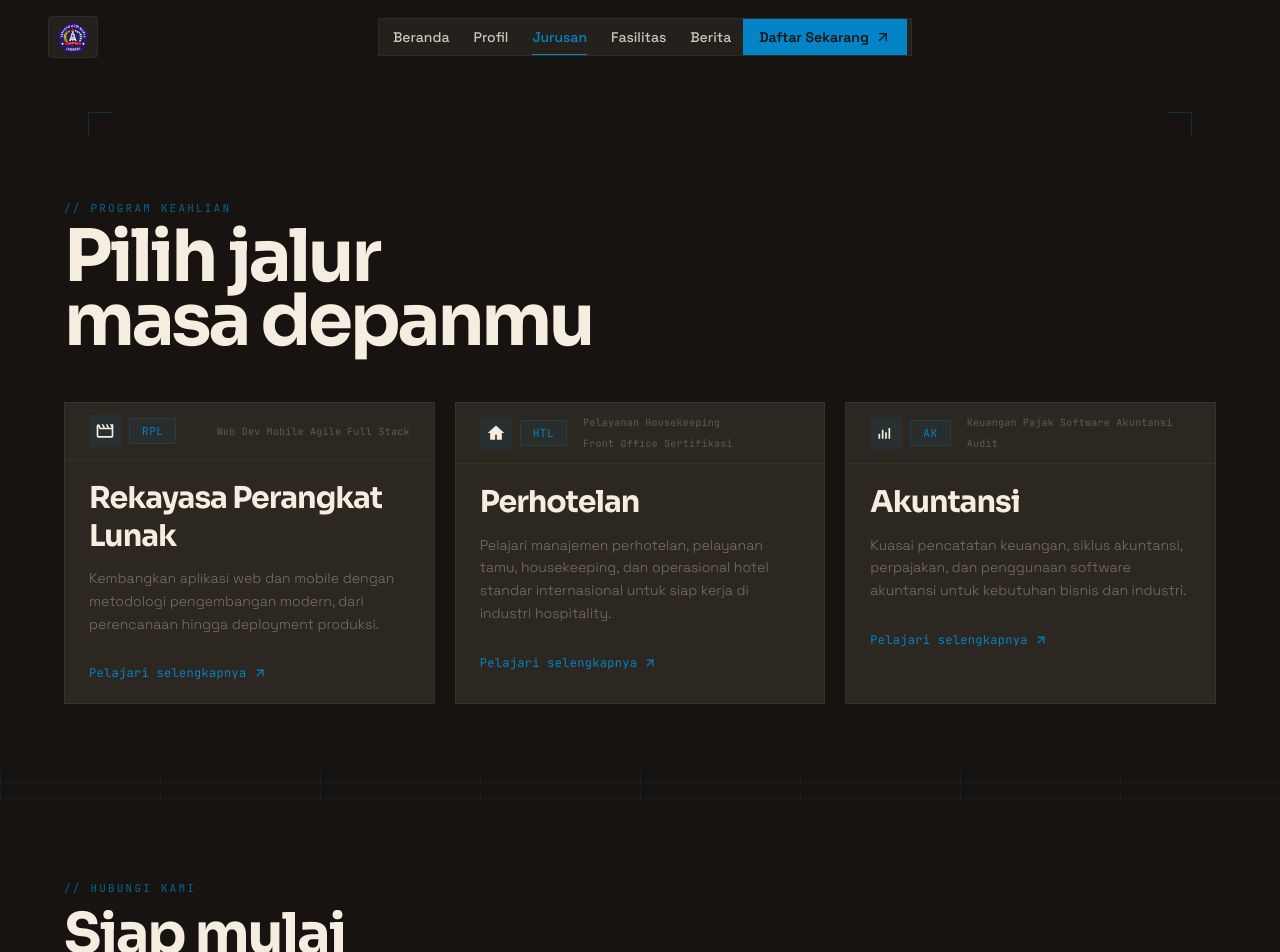
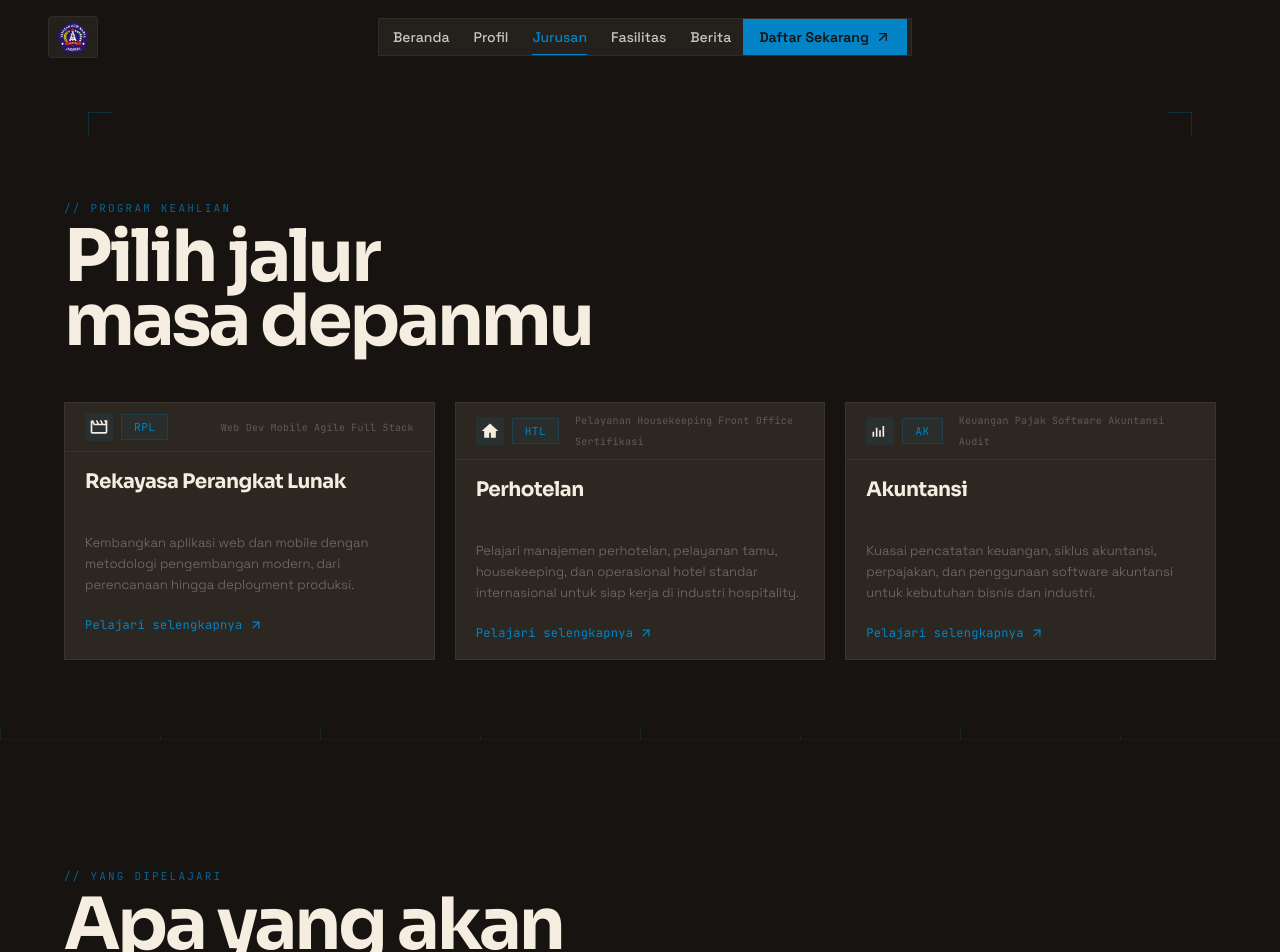
Before and after one commit to max-tantan/react-ts-landing-page-3d, a React (Vite) app: page /jurusan in a window 1280 px wide. Shown: the top 952 px of the page. Built offline with nearby package versions, Linux system fonts and the light colour scheme.

Commit message:
feat: integrate BlurText component for enhanced text animations across multiple pages

```diff
--- a/package.json
+++ b/package.json
@@ -11,6 +11,7 @@
   },
   "dependencies": {
     "framer-motion": "^12.42.2",
+    "motion": "^12.42.2",
     "ogl": "^1.0.11",
     "react": "^19.2.7",
     "react-dom": "^19.2.7",
--- a/src/components/sections/Hero.tsx
+++ b/src/components/sections/Hero.tsx
@@ -42,6 +42,9 @@ export function Hero() {
 
           <BlurText
             text="Membangun Generasi Siap Kerja dan Siap Dunia"
+            delay={150}
+            animateBy="words"
+            direction="bottom"
             className="mt-4 max-w-4xl justify-center font-display text-[clamp(2.25rem,7vw,5.5rem)] leading-[0.85] tracking-[-3px] text-copy"
           />
 
--- a/src/components/ui/BlurText.tsx
+++ b/src/components/ui/BlurText.tsx
@@ -1,69 +1,121 @@
-import { useEffect, useRef, useState } from 'react'
-import { motion } from 'framer-motion'
+import { motion } from 'motion/react';
+import { useEffect, useRef, useState, useMemo } from 'react';
 
 type BlurTextProps = {
-  text: string
-  className?: string
-}
+  text?: string;
+  delay?: number;
+  className?: string;
+  animateBy?: 'words' | 'letters';
+  direction?: 'top' | 'bottom';
+  threshold?: number;
+  rootMargin?: string;
+  animationFrom?: Record<string, number | string>;
+  animationTo?: Record<string, number | string>[];
+  easing?: (t: number) => number;
+  onAnimationComplete?: () => void;
+  stepDuration?: number;
+};
 
-export function BlurText({ text, className }: BlurTextProps) {
-  const ref = useRef<HTMLParagraphElement>(null)
-  const [visible, setVisible] = useState(false)
-  const words = text.split(' ')
+const buildKeyframes = (from: Record<string, number | string>, steps: Record<string, number | string>[]) => {
+  const keys = new Set([...Object.keys(from), ...steps.flatMap(s => Object.keys(s))]);
+
+  const keyframes: Record<string, (number | string)[]> = {};
+  keys.forEach(k => {
+    keyframes[k] = [from[k], ...steps.map(s => s[k])];
+  });
+  return keyframes;
+};
+
+export function BlurText({
+  text = '',
+  delay = 200,
+  className = '',
+  animateBy = 'words',
+  direction = 'top',
+  threshold = 0.1,
+  rootMargin = '0px',
+  animationFrom,
+  animationTo,
+  easing = (t: number) => t,
+  onAnimationComplete,
+  stepDuration = 0.35,
+}: BlurTextProps) {
+  const elements = animateBy === 'words' ? text.split(' ') : text.split('');
+  const [inView, setInView] = useState(false);
+  const ref = useRef<HTMLParagraphElement>(null);
 
   useEffect(() => {
-    const el = ref.current
-    if (!el) return
-
+    if (!ref.current) return;
     const observer = new IntersectionObserver(
       ([entry]) => {
         if (entry.isIntersecting) {
-          setVisible(true)
-          observer.disconnect()
+          setInView(true);
+          observer.unobserve(ref.current!);
         }
       },
-      { threshold: 0.1 },
-    )
+      { threshold, rootMargin }
+    );
+    observer.observe(ref.current);
+    return () => observer.disconnect();
+  }, [threshold, rootMargin]);
 
-    observer.observe(el)
-    return () => observer.disconnect()
-  }, [])
+  const defaultFrom = useMemo(
+    () =>
+      direction === 'top'
+        ? { filter: 'blur(10px)', opacity: 0, y: -50 }
+        : { filter: 'blur(10px)', opacity: 0, y: 50 },
+    [direction]
+  );
+
+  const defaultTo = useMemo(
+    () => [
+      {
+        filter: 'blur(5px)',
+        opacity: 0.5,
+        y: direction === 'top' ? 5 : -5,
+      },
+      { filter: 'blur(0px)', opacity: 1, y: 0 },
+    ],
+    [direction]
+  );
+
+  const fromSnapshot = animationFrom ?? defaultFrom;
+  const toSnapshots = animationTo ?? defaultTo;
+
+  const stepCount = toSnapshots.length + 1;
+  const totalDuration = stepDuration * (stepCount - 1);
+  const times = Array.from({ length: stepCount }, (_, i) =>
+    stepCount === 1 ? 0 : i / (stepCount - 1)
+  );
 
   return (
-    <p
-      ref={ref}
-      className={className}
-      style={{
-        display: 'flex',
-        flexWrap: 'wrap',
-        justifyContent: 'center',
-        rowGap: '0.1em',
-      }}
-    >
-      {words.map((word, i) => (
-        <motion.span
-          key={`${word}-${i}`}
-          initial={{ filter: 'blur(10px)', opacity: 0, y: 50 }}
-          animate={
-            visible
-              ? {
-                  filter: ['blur(10px)', 'blur(5px)', 'blur(0px)'],
-                  opacity: [0, 0.5, 1],
-                  y: [50, -5, 0],
-                }
-              : { filter: 'blur(10px)', opacity: 0, y: 50 }
-          }
-          transition={{
-            duration: 0.7,
-            times: [0, 0.5, 1],
-            ease: 'easeOut',
-            delay: (i * 100) / 1000,
-          }}
-          style={{ display: 'inline-block', marginRight: '0.28em' }}
-        >
-          {word}
-        </motion.span>
-      ))}
+    <p ref={ref} className={className} style={{ display: 'flex', flexWrap: 'wrap' }}>
+      {elements.map((segment, index) => {
+        const animateKeyframes = buildKeyframes(fromSnapshot, toSnapshots);
+
+        const spanTransition = {
+          duration: totalDuration,
+          times,
+          delay: (index * delay) / 1000,
+          ease: easing,
+        };
+
+        return (
+          <motion.span
+            className="inline-block will-change-[transform,filter,opacity]"
+            key={index}
+            initial={fromSnapshot}
+            animate={inView ? animateKeyframes : fromSnapshot}
+            transition={spanTransition}
+            onAnimationComplete={
+              index === elements.length - 1 ? onAnimationComplete : undefined
+            }
+          >
+            {segment === ' ' ? '\u00A0' : segment}
+            {animateBy === 'words' && index < elements.length - 1 && '\u00A0'}
+          </motion.span>
+        );
+      })}
     </p>
-  )
+  );
 }
--- a/src/pages/Berita.tsx
+++ b/src/pages/Berita.tsx
@@ -1,5 +1,5 @@
 import { motion } from 'framer-motion'
-import { CornerBrackets, SectionDivider, GlareHover } from '../components'
+import { BlurText, CornerBrackets, SectionDivider, GlareHover } from '../components'
 import { fadeUp } from '../hooks/useFadeUp'
 
 type Student = {
@@ -190,14 +190,22 @@ export function Berita() {
           >
             // Berita & Kegiatan
           </motion.p>
-          <motion.h2
-            {...fadeUp(0.2)}
-            className="mt-2 max-w-3xl font-display text-[clamp(2.5rem,6vw,4.5rem)] font-bold leading-[0.9] tracking-[-3px] text-copy"
-          >
-            Kabar terbaru
-            <br />
-            dari YADIKA
-          </motion.h2>
+          <div className="mt-2 max-w-3xl font-display text-[clamp(2.5rem,6vw,4.5rem)] font-bold leading-[0.9] tracking-[-3px] text-copy">
+            <BlurText
+              text="Kabar terbaru"
+              delay={150}
+              animateBy="words"
+              direction="bottom"
+              className="my-0"
+            />
+            <BlurText
+              text="dari YADIKA"
+              delay={150}
+              animateBy="words"
+              direction="bottom"
+              className="my-0"
+            />
+          </div>
         </header>
 
         <div className="mt-16">
@@ -207,14 +215,22 @@ export function Berita() {
           >
             // Prestasi Siswa Terbaik
           </motion.p>
-          <motion.h3
-            {...fadeUp(0.35)}
-            className="mt-1 font-display text-2xl font-bold tracking-[-1px] text-copy md:text-3xl"
-          >
-            Siswa terbaik
-            <br />
-            dari setiap angkatan
-          </motion.h3>
+          <div className="mt-1 font-display text-2xl font-bold tracking-[-1px] text-copy md:text-3xl">
+            <BlurText
+              text="Siswa terbaik"
+              delay={150}
+              animateBy="words"
+              direction="bottom"
+              className="my-0"
+            />
+            <BlurText
+              text="dari setiap angkatan"
+              delay={150}
+              animateBy="words"
+              direction="bottom"
+              className="my-0"
+            />
+          </div>
         </div>
 
         <div className="mt-8 grid grid-cols-1 gap-5 md:grid-cols-3">
--- a/src/pages/Fasilitas.tsx
+++ b/src/pages/Fasilitas.tsx
@@ -1,5 +1,5 @@
 import { motion } from 'framer-motion'
-import { CornerBrackets, SectionDivider, GlareHover } from '../components'
+import { BlurText, CornerBrackets, SectionDivider, GlareHover } from '../components'
 import { fadeUp } from '../hooks/useFadeUp'
 
 const facilities = [
@@ -72,14 +72,22 @@ export function Fasilitas() {
           >
             // Fasilitas
           </motion.p>
-          <motion.h2
-            {...fadeUp(0.2)}
-            className="mt-2 max-w-3xl font-display text-[clamp(2.5rem,6vw,4.5rem)] font-bold leading-[0.9] tracking-[-3px] text-copy"
-          >
-            Sarana & prasarana
-            <br />
-            standar industri
-          </motion.h2>
+          <div className="mt-2 max-w-3xl font-display text-[clamp(2.5rem,6vw,4.5rem)] font-bold leading-[0.9] tracking-[-3px] text-copy">
+            <BlurText
+              text="Sarana & prasarana"
+              delay={150}
+              animateBy="words"
+              direction="bottom"
+              className="my-0"
+            />
+            <BlurText
+              text="standar industri"
+              delay={150}
+              animateBy="words"
+              direction="bottom"
+              className="my-0"
+            />
+          </div>
         </header>
 
         <div className="mt-12 grid grid-cols-1 gap-5 md:grid-cols-2 lg:grid-cols-3">
--- a/src/pages/Jurusan.tsx
+++ b/src/pages/Jurusan.tsx
@@ -1,5 +1,5 @@
 import { motion } from 'framer-motion'
-import { ArrowUpRight, CornerBrackets, SectionDivider, GlareHover } from '../components'
+import { BlurText, ArrowUpRight, CornerBrackets, SectionDivider, GlareHover } from '../components'
 import type { ProgramCard } from '../types'
 import { fadeUp } from '../hooks/useFadeUp'
 
@@ -57,9 +57,9 @@ function ProgramCardItem({ title, body, tags, code, icon }: ProgramCard) {
         {...fadeUp(0.2)}
         className="flex flex-col"
       >
-        <div className="flex items-center gap-4 border-b border-copy/5 px-6 py-3">
+        <div className="flex items-center gap-4 border-b border-copy/5 px-5 py-2.5">
           <div className="flex items-center gap-2">
-            <div className="flex h-8 w-8 items-center justify-center bg-accent/10">
+            <div className="flex h-7 w-7 items-center justify-center bg-accent/10">
               {icon}
             </div>
             <span className="tool-tag">{code}</span>
@@ -76,14 +76,16 @@ function ProgramCardItem({ title, body, tags, code, icon }: ProgramCard) {
           </div>
         </div>
 
-        <div className="flex flex-1 flex-col px-6 py-5">
-          <h3 className="font-display text-2xl font-bold leading-tight tracking-[-1px] text-copy md:text-3xl">
+        <div className="flex flex-1 flex-col px-5 py-4">
+          <h3 className="line-clamp-2 h-[3.5rem] font-display text-[1.25rem] font-bold leading-snug tracking-[-0.5px] text-copy">
             {title}
           </h3>
-          <p className="mt-3 max-w-[36ch] font-body text-sm font-light leading-relaxed text-muted">
-            {body}
-          </p>
-          <div className="mt-auto pt-6">
+          <div className="mt-2 flex-1">
+            <p className="line-clamp-5 font-body text-[0.8125rem] font-light leading-relaxed text-muted">
+              {body}
+            </p>
+          </div>
+          <div className="mt-auto pt-4">
             <span className="inline-flex items-center gap-1.5 font-mono text-xs tracking-wide text-accent">
               Pelajari selengkapnya
               <ArrowUpRight className="h-3.5 w-3.5" />
@@ -97,6 +99,7 @@ function ProgramCardItem({ title, body, tags, code, icon }: ProgramCard) {
 
 export function Jurusan() {
   return (
+    <>
     <section className="bg-base pt-28">
       <div className="px-6 pb-16 md:px-12 lg:px-16">
         <CornerBrackets className="relative mb-16 h-6" />
@@ -108,14 +111,22 @@ export function Jurusan() {
           >
             // Program Keahlian
           </motion.p>
-          <motion.h2
-            {...fadeUp(0.2)}
-            className="mt-2 font-display text-[clamp(2.5rem,6vw,4.5rem)] font-bold leading-[0.9] tracking-[-3px] text-copy"
-          >
-            Pilih jalur
-            <br />
-            masa depanmu
-          </motion.h2>
+          <div className="mt-2 font-display text-[clamp(2.5rem,6vw,4.5rem)] font-bold leading-[0.9] tracking-[-3px] text-copy">
+            <BlurText
+              text="Pilih jalur"
+              delay={150}
+              animateBy="words"
+              direction="bottom"
+              className="my-0"
+            />
+            <BlurText
+              text="masa depanmu"
+              delay={150}
+              animateBy="words"
+              direction="bottom"
+              className="my-0"
+            />
+          </div>
         </header>
 
         <div className="mt-12 grid grid-cols-1 gap-5 md:grid-cols-3">
@@ -127,5 +138,123 @@ export function Jurusan() {
 
       <SectionDivider />
     </section>
+
+    <section className="bg-base py-24 md:py-32">
+      <div className="px-6 md:px-12 lg:px-16">
+        <header className="mb-16">
+          <motion.p
+            {...fadeUp(0.1)}
+            className="font-mono text-[11px] tracking-[0.2em] uppercase text-accent/70"
+          >
+            // Yang Dipelajari
+          </motion.p>
+          <div className="mt-2 font-display text-[clamp(2.5rem,6vw,4.5rem)] font-bold leading-[0.9] tracking-[-3px] text-copy">
+            <BlurText
+              text="Apa yang akan"
+              delay={150}
+              animateBy="words"
+              direction="bottom"
+              className="my-0"
+            />
+            <BlurText
+              text="kamu pelajari?"
+              delay={150}
+              animateBy="words"
+              direction="bottom"
+              className="my-0"
+            />
+          </div>
+        </header>
+
+        <div className="space-y-20 md:space-y-28">
+          {[
+            {
+              title: 'Rekayasa Perangkat Lunak',
+              code: 'RPL',
+              image: 'https://picsum.photos/seed/rpl-code/800/600',
+              items: [
+                'Dasar pemrograman — HTML, CSS, JavaScript, PHP',
+                'Framework modern — React, Laravel, Node.js',
+                'Database & API — MySQL, REST API, Firebase',
+                'UI/UX Design — Figma, prototyping, user research',
+                'Siklus pengembangan — Agile, Scrum, Git, deployment',
+              ],
+            },
+            {
+              title: 'Perhotelan',
+              code: 'HTL',
+              image: 'https://picsum.photos/seed/hotel-service/800/600',
+              items: [
+                'Front Office — resepsionis, check-in/out, reservasi',
+                'Housekeeping — tata graha, laundry, room inspection',
+                'Food & Beverage — pelayanan restoran, barista, banquet',
+                'Hospitality Management — standar layanan internasional',
+                'Praktik langsung — hotel simulasi & magang industri',
+              ],
+            },
+            {
+              title: 'Akuntansi',
+              code: 'AK',
+              image: 'https://picsum.photos/seed/accounting/800/600',
+              items: [
+                'Dasar akuntansi — jurnal umum, buku besar, neraca',
+                'Siklus akuntansi — perusahaan jasa, dagang, manufaktur',
+                'Perpajakan — PPh, PPN, e-Faktur, pelaporan SPT',
+                'Software akuntansi — MYOB, Accurate, Excel keuangan',
+                'Audit & sertifikasi — BNSP, etika profesi akuntan',
+              ],
+            },
+          ].map((program, i) => {
+            const isReversed = i % 2 === 0
+
+            return (
+              <motion.div
+                key={program.code}
+                initial={{ opacity: 0, y: 60 }}
+                whileInView={{ opacity: 1, y: 0 }}
+                viewport={{ once: true, margin: '-80px' }}
+                transition={{ duration: 0.7, ease: 'easeOut' }}
+                className={`flex flex-col md:flex-row items-center gap-8 md:gap-16 ${isReversed ? 'md:flex-row-reverse' : ''}`}
+              >
+                <div className="w-full md:w-1/2">
+                  <div className="relative overflow-hidden">
+                    <img
+                      src={program.image}
+                      alt={program.title}
+                      loading="lazy"
+                      className="h-full w-full object-cover"
+                    />
+                    <div className="absolute inset-0 border border-copy/5" />
+                  </div>
+                </div>
+
+                <div className="w-full md:w-1/2">
+                  <span className="font-mono text-[11px] tracking-[0.2em] uppercase text-accent/70">
+                    {program.code}
+                  </span>
+                  <h3 className="mt-2 font-display text-[clamp(1.5rem,3vw,2.25rem)] font-bold leading-[1.1] tracking-[-1.5px] text-copy">
+                    {program.title}
+                  </h3>
+                  <div className="mt-6 h-px w-10 bg-accent/30" />
+                  <ul className="mt-6 space-y-4">
+                    {program.items.map((item) => (
+                      <li key={item} className="flex gap-3">
+                        <span className="mt-1.5 block h-1.5 w-1.5 shrink-0 rounded-full bg-accent/50" />
+                        <span className="font-body text-sm leading-relaxed text-muted">
+                          {item}
+                        </span>
+                      </li>
+                    ))}
+                  </ul>
+                </div>
+              </motion.div>
+            )
+          })}
+        </div>
+      </div>
+
+      <SectionDivider />
+    </section>
+    </>
   )
 }
--- a/src/pages/Profil.tsx
+++ b/src/pages/Profil.tsx
@@ -1,6 +1,6 @@
 import { motion } from 'framer-motion'
 import { Link } from 'react-router-dom'
-import { CornerBrackets, SectionDivider, ArrowUpRight, CircularGallery, GlareHover } from '../components'
+import { BlurText, CornerBrackets, SectionDivider, ArrowUpRight, CircularGallery, GlareHover } from '../components'
 import { fadeUp } from '../hooks/useFadeUp'
 
 const sejarah = [
@@ -47,14 +47,22 @@ export function Profil() {
           >
             // Profil Sekolah
           </motion.p>
-          <motion.h2
-            {...fadeUp(0.2)}
-            className="mt-2 max-w-3xl font-display text-[clamp(2.5rem,6vw,4.5rem)] font-bold leading-[0.9] tracking-[-3px] text-copy"
-          >
-            Tentang
-            <br />
-            SMK YADIKA SOREANG
-          </motion.h2>
+          <div className="mt-2 max-w-3xl font-display text-[clamp(2.5rem,6vw,4.5rem)] font-bold leading-[0.9] tracking-[-3px] text-copy">
+            <BlurText
+              text="Tentang"
+              delay={150}
+              animateBy="words"
+              direction="bottom"
+              className="my-0"
+            />
+            <BlurText
+              text="SMK YADIKA SOREANG"
+              delay={150}
+              animateBy="words"
+              direction="bottom"
+              className="my-0"
+            />
+          </div>
         </header>
 
         <div className="mt-12 grid gap-12 md:grid-cols-2">
@@ -169,14 +177,22 @@ export function Profil() {
             >
               // Arsip Sejarah
             </motion.p>
-            <motion.h2
-              {...fadeUp(0.2)}
-              className="mt-3 max-w-3xl font-display text-[clamp(2.5rem,6vw,4.5rem)] font-bold leading-[0.9] tracking-[-3px] text-copy"
-            >
-              Kronik
-              <br />
-              Perjalanan
-            </motion.h2>
+            <div className="mt-3 max-w-3xl font-display text-[clamp(2.5rem,6vw,4.5rem)] font-bold leading-[0.9] tracking-[-3px] text-copy">
+              <BlurText
+                text="Kronik"
+                delay={150}
+                animateBy="words"
+                direction="bottom"
+                className="my-0"
+              />
+              <BlurText
+                text="Perjalanan"
+                delay={150}
+                animateBy="words"
+                direction="bottom"
+                className="my-0"
+              />
+            </div>
             <motion.p
               {...fadeUp(0.3)}
               className="mt-4 max-w-xl font-body text-sm leading-relaxed text-muted"
```
Also changed, not shown: 1 other file (tests, documents, lock files or other folders).
